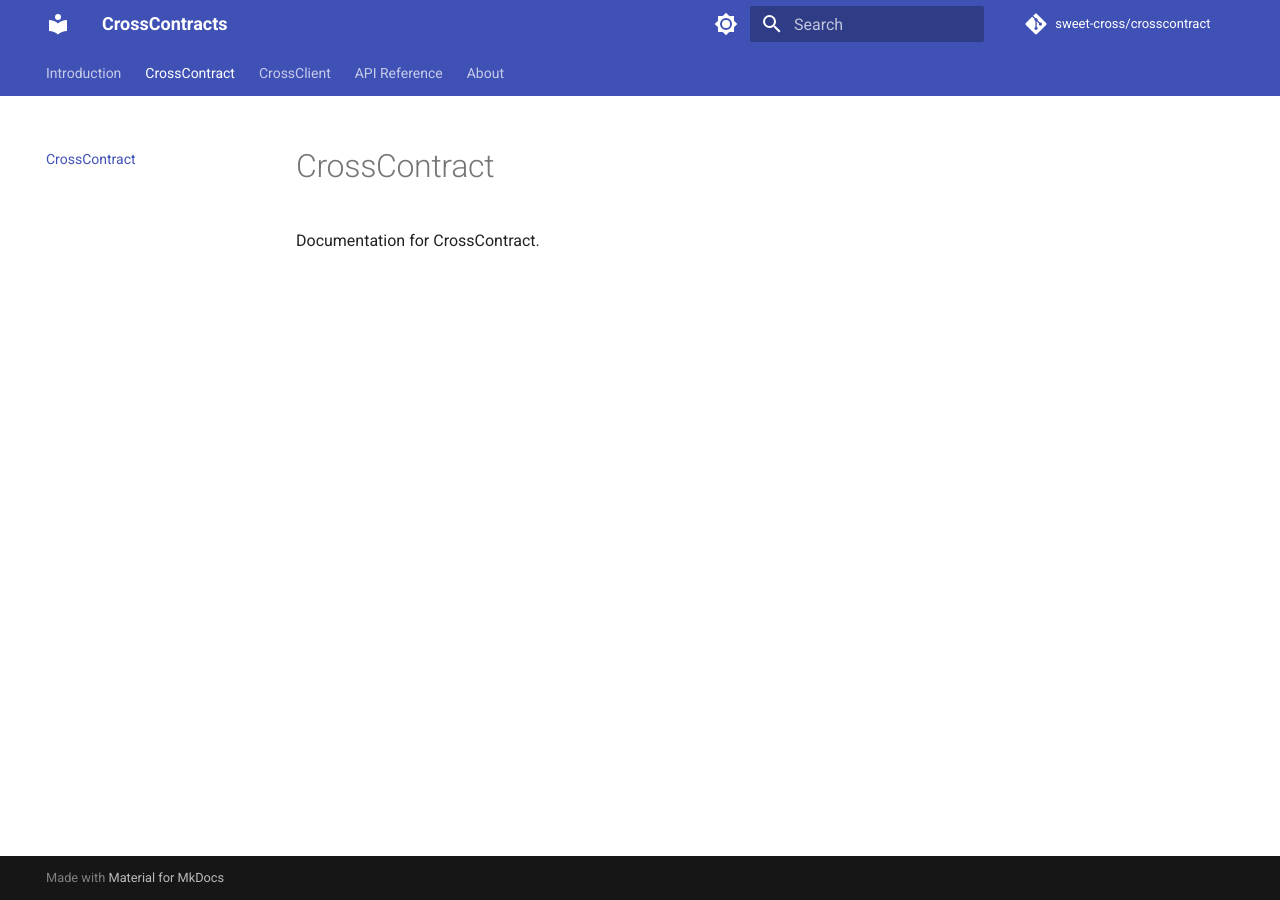
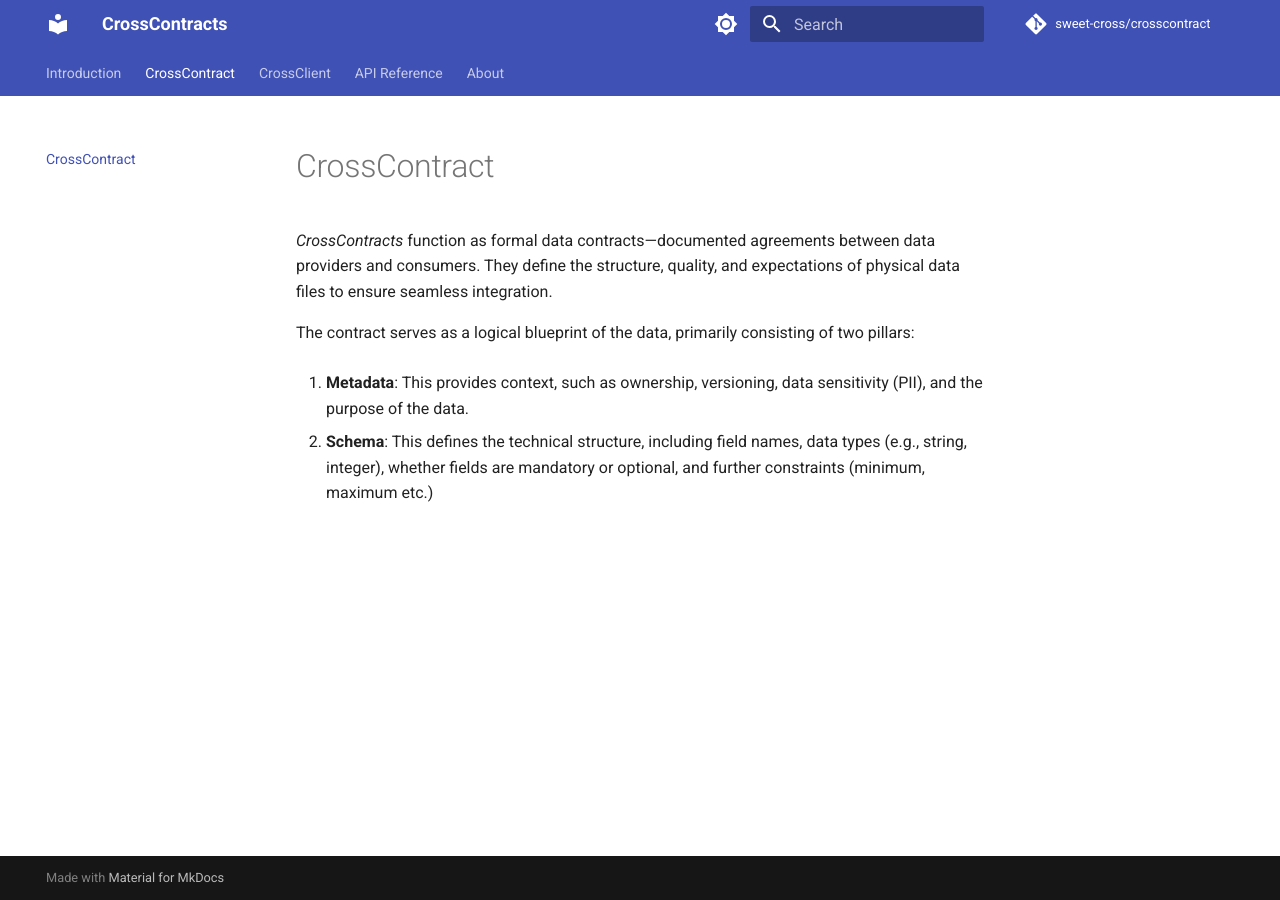
Before and after one commit to sweet-cross/crosscontract, an MkDocs documentation site: the page built from docs/contracts/index.md, in a window 1280 px wide. Built offline with MkDocs 1.6.1 and Material for MkDocs 9.7.7, drawn with Linux system fonts in a browser that asks for light colours.

Commit message:
start contract docs

```diff
--- a/docs/contracts/index.md
+++ b/docs/contracts/index.md
@@ -1,3 +1,9 @@
 # CrossContract
 
-Documentation for CrossContract.
+*CrossContracts* function as formal data contracts—documented agreements between data providers and consumers. They define the structure, quality, and expectations of physical data files to ensure seamless integration.
+
+The contract serves as a logical blueprint of the data, primarily consisting of two pillars:
+
+1. **Metadata**: This provides context, such as ownership, versioning, data sensitivity (PII), and the purpose of the data.
+
+2. **Schema**: This defines the technical structure, including field names, data types (e.g., string, integer), whether fields are mandatory or optional, and further constraints (minimum, maximum etc.)
```
